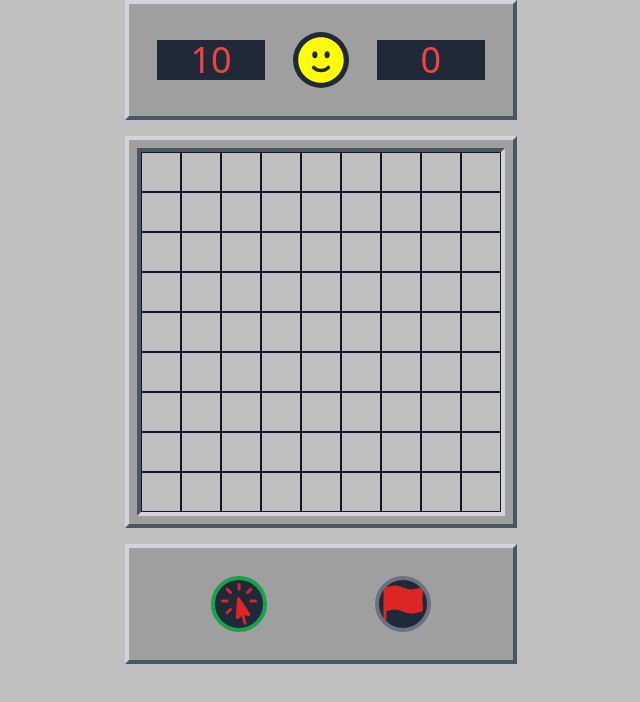
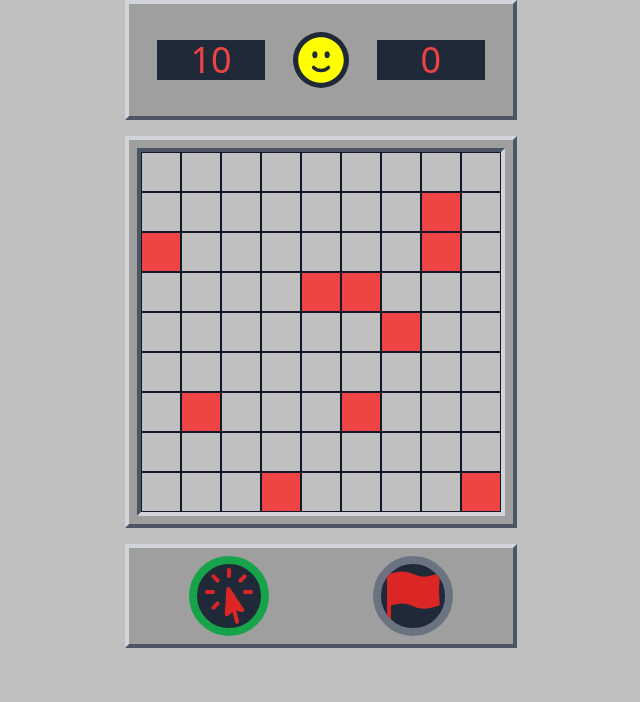
Before and after one commit to weelics/React-MineSweeper, a React (Create React App) app: page / in a window 1280 px wide. Shown: the top 702 px of the page, without its empty margins (319-959 px from the left). Built offline with nearby package versions, Linux system fonts and the light colour scheme.

Commit message:
feat: add limit mine and game over controll for endgame

```diff
--- a/src/App.js
+++ b/src/App.js
@@ -1,11 +1,14 @@
 //import { useState } from "react";
 
-import { useState } from "react";
+import { useCallback, useState } from "react";
 import Block from "./components/block";
 import createTable from "./module/createTable";
 
 const length = 9;
 const nMine = 10;
+let mineInGame = nMine;
+let winnerMine = 0;
+let cssFinishGame = "";
 
 const initBoard = () => createTable(length, nMine);
 
@@ -13,25 +16,41 @@ const initBoard = () => createTable(length, nMine);
 function App() {
 
   const [board, setBoard] = useState(initBoard);
-  //const [alert, setAlert] = useState("Avvisi qui!");
+  const [alert, setAlert] = useState("");
   const [show, setShow] = useState(false);
   const [points, setPoints] = useState(0);
-  // const [inClicks,setInClicks] = useState(true);
-  const setVisible = ((row,col) => {
+  const [inClicks,setInClicks] = useState(true);
+
+  const reset = () => {
+    setShow(false);
+    setPoints(0);
+    mineInGame = nMine;
+    winnerMine = 0;
+    setBoard(initBoard);
+  }
+
+  const setVisible = useCallback((row,col) => {
     board[row][col].isVisible = true;
-  });
+  },[board]);
 
   function addPoints() {
     setPoints((old) => old + 1);
    }
   function gameOver() {
+    setAlert("HAI PERSO!");
+    cssFinishGame = "bg-red-600";
     setPoints(0);
     setShow(true);
   }
 
+  const gameWin = () => {
+    setAlert("HAI VINTO!");
+    cssFinishGame = "bg-green-600";
+    setPoints(0);
+    setShow(true);
+  }
 
-
-  const check = ((row, col) => {
+  const check = useCallback ((row, col) => {
     if (row < 0 || row >= length || col < 0 || col >= length) return;
     if (board[row][col].isBomb) return;
     if (board[row][col].value === 0 && board[row][col].isVisible === false) {
@@ -48,22 +67,41 @@ function App() {
       board[row][col].isVisible = true;
     }
 
-  });
+  },[board]);
 
-  const checkBoard = ((key) =>{
+  const checkBoard = useCallback((key) =>{
+
     const row = Math.floor(key / length);
     const col = (key % length);
+    if(!inClicks) {
+      if(mineInGame === 0 && !board[row][col].isFlagged) return;
+      board[row][col].isFlagged = !board[row][col].isFlagged;
+      setBoard([...board]);
+      if(board[row][col].isFlagged) {
+        if(board[row][col].isBomb) winnerMine++;
+        mineInGame--;
+      }
+      else {
+        if(board[row][col].isBomb) winnerMine--;
+        mineInGame++;
+      }
+
+      if(winnerMine === nMine) gameWin();
+
+      console.log("mineInGame: " + mineInGame + " winnerMine: " + winnerMine);
+      return;
+    }
     if(board[row][col].isBomb) gameOver();
     check(row,col);
     setVisible(row,col);
-    setBoard(board);
+    setBoard([...board]);
     addPoints();
-  });
+  },[board, check, inClicks, setVisible]);
 
   return (
     <div className="mx-auto relative bg-[#C0C0C0] gap-4 md:max-w-min flex flex-col">
       {show && (
-        <div className="absolute bg-red-700 opacity-50 top-[135px] w-full h-[59%]"></div>
+        <div className={`absolute ${cssFinishGame} opacity-60 top-[135px] w-full h-[393px] flex justify-center items-center`}><p className="text-8xl font-extrabold text-cyan-500 text-center">{alert}</p></div>
       )}
       <div
         className="bg-[#9f9f9f]  p-2 border-t-4 border-l-4
@@ -77,9 +115,7 @@ function App() {
           </p>
           <svg
             onClick={() => {
-              setShow(false);
-              setPoints(0);
-              setBoard(initBoard);
+              reset();
             }}
             xmlns="http://www.w3.org/2000/svg"
             viewBox="0 0 24 24"
@@ -132,17 +168,17 @@ function App() {
         border-t-gray-300 border-l-gray-300
         border-b-gray-600 border-r-gray-600"
       >
-        <div className="flex justify-around items-center p-5">
+        <div className="flex justify-around items-center ">
 
           <svg
-          //onClick={() => setInClicks(true)}
-          xmlns="http://www.w3.org/2000/svg" viewBox="0 0 24 24" fill="currentColor" className={"border-green-600 w-14 h-14 border-4 rounded-full  bg-gray-800 fill-red-600 hover:fill-amber-500"}>
+          onClick={() => setInClicks(true)}
+          xmlns="http://www.w3.org/2000/svg" viewBox="0 0 24 24" fill="currentColor" className={`${inClicks ? 'border-green-600' : 'border-gray-500'} w-20 h-20 border-8 rounded-full  bg-gray-800 fill-red-600 hover:fill-amber-500`}>
             <path fillRule="evenodd" d="M12 1.5a.75.75 0 01.75.75V4.5a.75.75 0 01-1.5 0V2.25A.75.75 0 0112 1.5zM5.636 4.136a.75.75 0 011.06 0l1.592 1.591a.75.75 0 01-1.061 1.06l-1.591-1.59a.75.75 0 010-1.061zm12.728 0a.75.75 0 010 1.06l-1.591 1.592a.75.75 0 01-1.06-1.061l1.59-1.591a.75.75 0 011.061 0zm-6.816 4.496a.75.75 0 01.82.311l5.228 7.917a.75.75 0 01-.777 1.148l-2.097-.43 1.045 3.9a.75.75 0 01-1.45.388l-1.044-3.899-1.601 1.42a.75.75 0 01-1.247-.606l.569-9.47a.75.75 0 01.554-.68zM3 10.5a.75.75 0 01.75-.75H6a.75.75 0 010 1.5H3.75A.75.75 0 013 10.5zm14.25 0a.75.75 0 01.75-.75h2.25a.75.75 0 010 1.5H18a.75.75 0 01-.75-.75zm-8.962 3.712a.75.75 0 010 1.061l-1.591 1.591a.75.75 0 11-1.061-1.06l1.591-1.592a.75.75 0 011.06 0z" clipRule="evenodd" />
           </svg>
 
           <svg
-          //onClick={() => setInClicks(false)}
-          xmlns="http://www.w3.org/2000/svg" viewBox="0 0 24 24" fill="red" className="border-gray-500 w-14 h-14 border-4 rounded-full bg-gray-800 fill-red-600 hover:fill-amber-500">
+          onClick={() => setInClicks(false)}
+          xmlns="http://www.w3.org/2000/svg" viewBox="0 0 24 24" fill="red" className={`${inClicks ? 'border-gray-500' : 'border-green-600'} w-20 h-20 border-8 rounded-full bg-gray-800 fill-red-600 hover:fill-amber-500`}>
             <path fillRule="evenodd" d="M3 2.25a.75.75 0 01.75.75v.54l1.838-.46a9.75 9.75 0 016.725.738l.108.054a8.25 8.25 0 005.58.652l3.109-.732a.75.75 0 01.917.81 47.784 47.784 0 00.005 10.337.75.75 0 01-.574.812l-3.114.733a9.75 9.75 0 01-6.594-.77l-.108-.054a8.25 8.25 0 00-5.69-.625l-2.202.55V21a.75.75 0 01-1.5 0V3A.75.75 0 013 2.25z" clipRule="evenodd" />
           </svg>
 
--- a/src/components/block.js
+++ b/src/components/block.js
@@ -2,10 +2,11 @@ function Block(props) {
   let css ="w-full h-9 md:w-10 md:h-10  border border-gray-900 ";
   if (!props.content.isVisible) css+= "bg-[#C0C0C0] hover:bg-[#d9d9d9]";
   else css += "bg-gray-600";
-  //if (props.content.isBomb) css += " bg-red-500";
+  if (props.content.isBomb) css += " bg-red-500";
   let body = "";
   let numberCss = "text-center m-0.5 text-2xl font-extrabold ";
-  if(props.content.isVisible  && props.content.value !== 0){
+  if(props.content.isFlagged && props.content.isVisible === false) body = 'f';
+  else if(props.content.isVisible  && props.content.value !== 0){
     body = props.content.value;
     switch(body){
       case 1: numberCss += "text-cyan-500"; break;
@@ -25,7 +26,7 @@ function Block(props) {
       }
       className={css}
     >
-      <p className={numberCss}> {props.content.isVisible ? body : ""}
+      <p className={numberCss}> {props.content.isVisible || props.content.isFlagged ? body : ""}
       </p>
     </span>
   );
--- a/src/module/createTable.js
+++ b/src/module/createTable.js
@@ -20,8 +20,9 @@ export default function createTable(length , nMine) {
         isVisible: false,
         value: 0,
         isBomb: false,
+        isFlagged: false,
       };
-      if(i >= 0 && i <= nMine) tmpA[i].isBomb = true;
+      if(i >= 0 && i < nMine) tmpA[i].isBomb = true;
   }
   shuffleArray(tmpA);
   const a = new Array(length);
```
